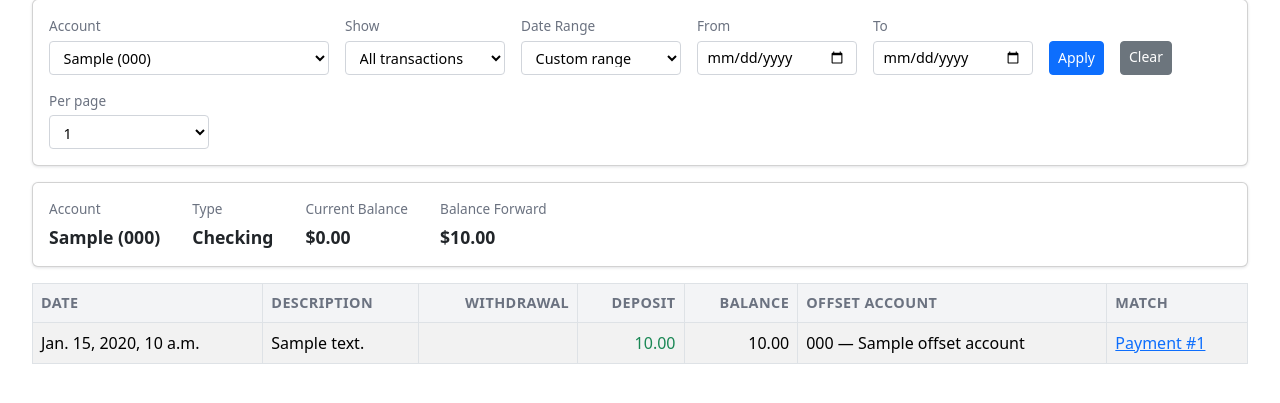
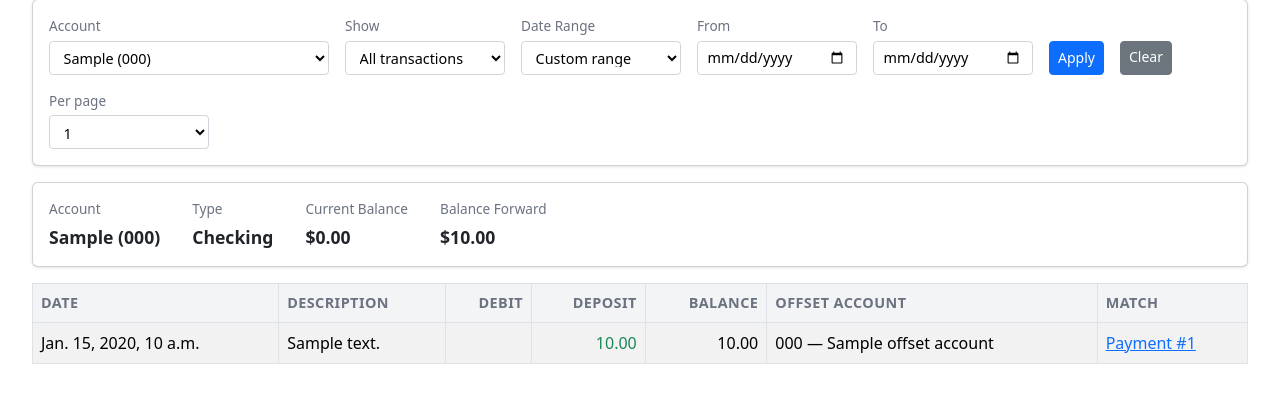
Before and after one commit to ardua-inc/ardua-books, a Django app: template ardua_books/templates/accounting/bank_register.html in a window 1280 px wide. Shown: the part 154-557 px from the top of the page. Run offline with Django 5.2, Linux system fonts and the light colour scheme; data comes from the database, SQL or seed files in the repository; tables that the repository leaves empty hold one stand-in row (values such as "Sample post"); the template is opened without the code that fills it: values that come from a table or form of the project are taken from there, most other values are stand-ins (such as "Sample title", 1, 10 or a date in 2020); some libraries are stand-ins or nearby versions.

Commit message:
Update bank register column headers based on account type
- Credit card accounts: Charge / Payment
- Checking/savings accounts: Debit / Deposit

🤖 Generated with [Claude Code](https://claude.com/claude-code)

Co-Authored-By: Claude Opus 4.5 <noreply@anthropic.com>

```diff
--- a/ardua_books/templates/accounting/bank_register.html
+++ b/ardua_books/templates/accounting/bank_register.html
@@ -104,8 +104,13 @@
         <tr>
             <th>Date</th>
             <th>Description</th>
-            <th class="text-end">Withdrawal</th>
+            {% if bank_account.type == "CREDIT_CARD" %}
+            <th class="text-end">Charge</th>
+            <th class="text-end">Payment</th>
+            {% else %}
+            <th class="text-end">Debit</th>
             <th class="text-end">Deposit</th>
+            {% endif %}
             <th class="text-end">Balance</th>
             <th>Offset Account</th>
             <th>Match</th>
```
